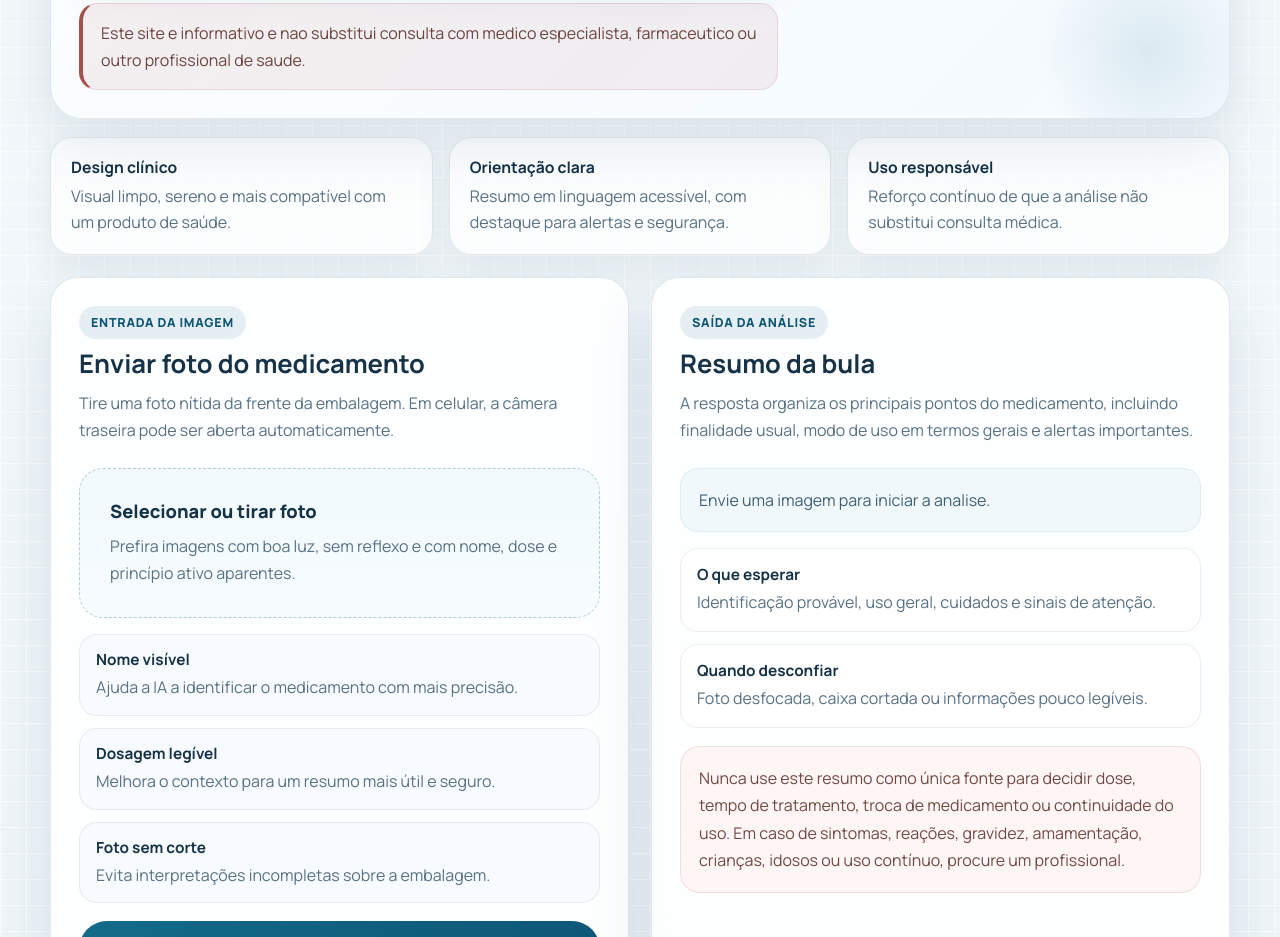
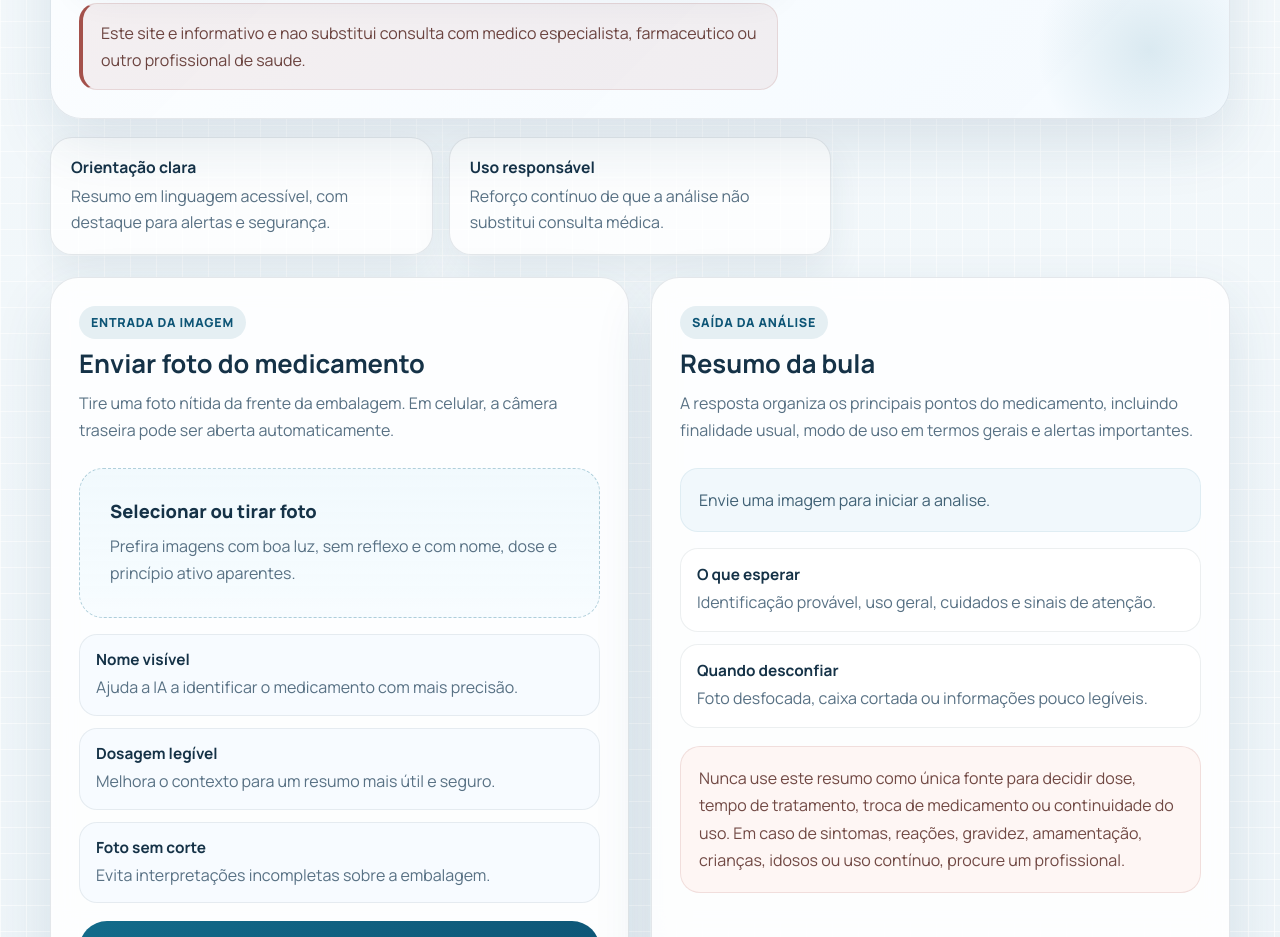
Before and after one commit to leozaffalon/bula-ia, a website: page public/index.html in a window 1280 px wide. Shown: the part 889-1826 px from the top of the page. Drawn offline with Linux system fonts and the light colour scheme.

Commit message:
chore: remove design clinico copy

```diff
--- a/public/index.html
+++ b/public/index.html
@@ -80,10 +80,6 @@
       </section>
 
       <section class="info-strip">
-        <article class="info-pill">
-          <strong>Design clínico</strong>
-          <span>Visual limpo, sereno e mais compatível com um produto de saúde.</span>
-        </article>
         <article class="info-pill">
           <strong>Orientação clara</strong>
           <span>Resumo em linguagem acessível, com destaque para alertas e segurança.</span>
```
